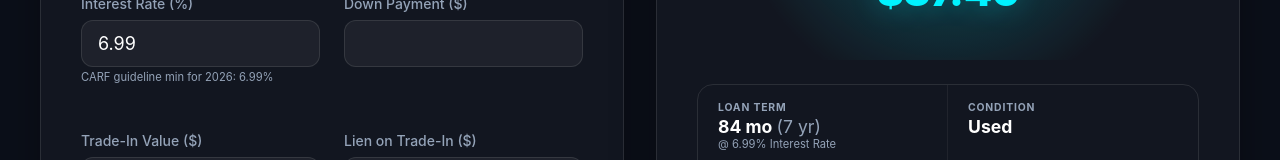
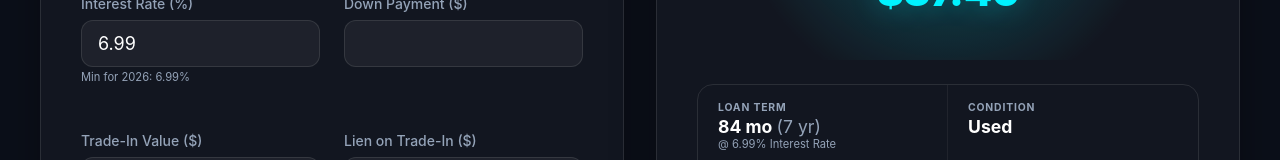
Before and after one commit to arshad1416/auto-loan-calculator, a React (Vite) app: page / in a window 1280 px wide. Shown: the part 511-671 px from the top of the page. Built offline with nearby package versions, Linux system fonts and the light colour scheme; no server answers.

Commit message:
chore(ui): drop 'CARF guideline' wording from the interest rate note (#6)
Co-authored-by: Arshad <arshad@tagstudios.io>

```diff
--- a/src/components/LoanInputs.tsx
+++ b/src/components/LoanInputs.tsx
@@ -107,8 +107,8 @@ const LoanInputs: React.FC<Props> = ({
         fontWeight: belowMarket ? 600 : 400,
       }}>
         {belowMarket
-          ? `⚠ Below CARF guideline rate — guideline min for ${inputs.vehicleYear}: ${results.minApr}%`
-          : `CARF guideline min for ${inputs.vehicleYear}: ${results.minApr}%`}
+          ? `⚠ Below market rate — min for ${inputs.vehicleYear}: ${results.minApr}%`
+          : `Min for ${inputs.vehicleYear}: ${results.minApr}%`}
       </div>
     </div>
   );
```
